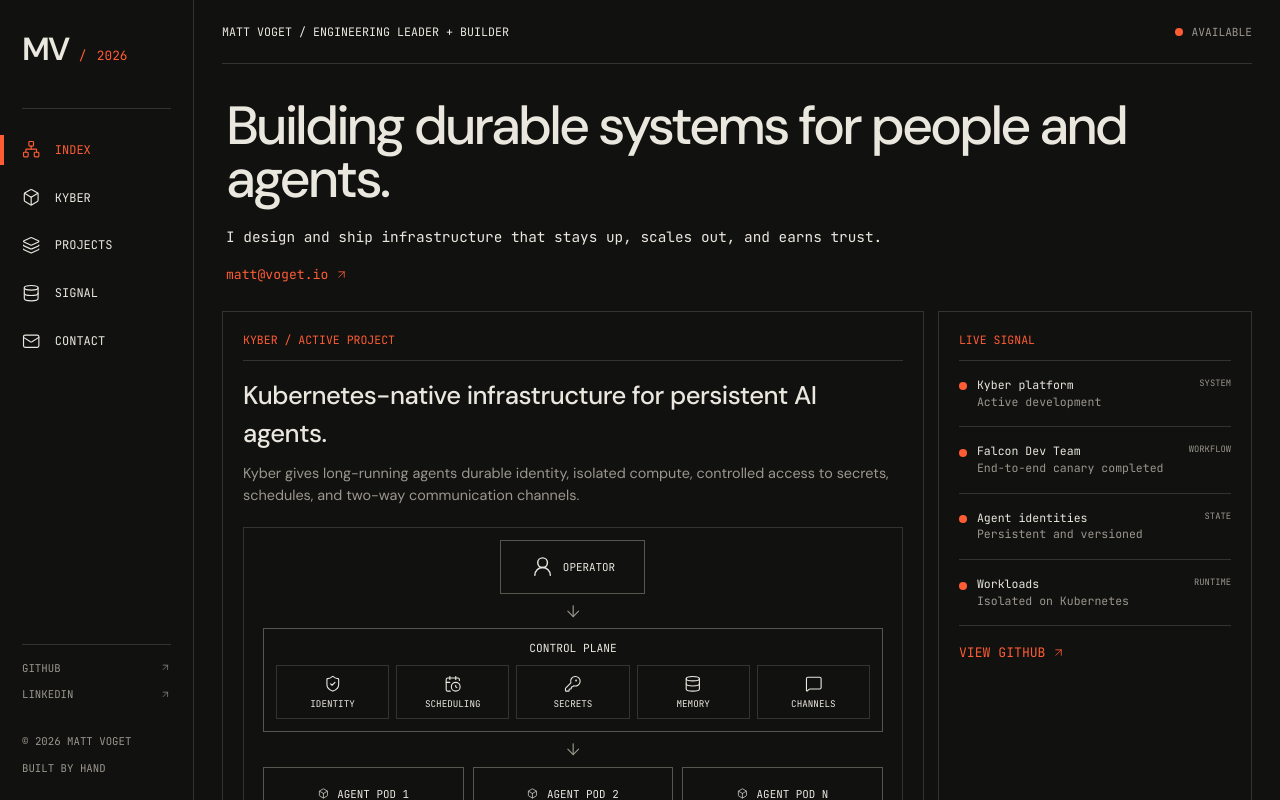
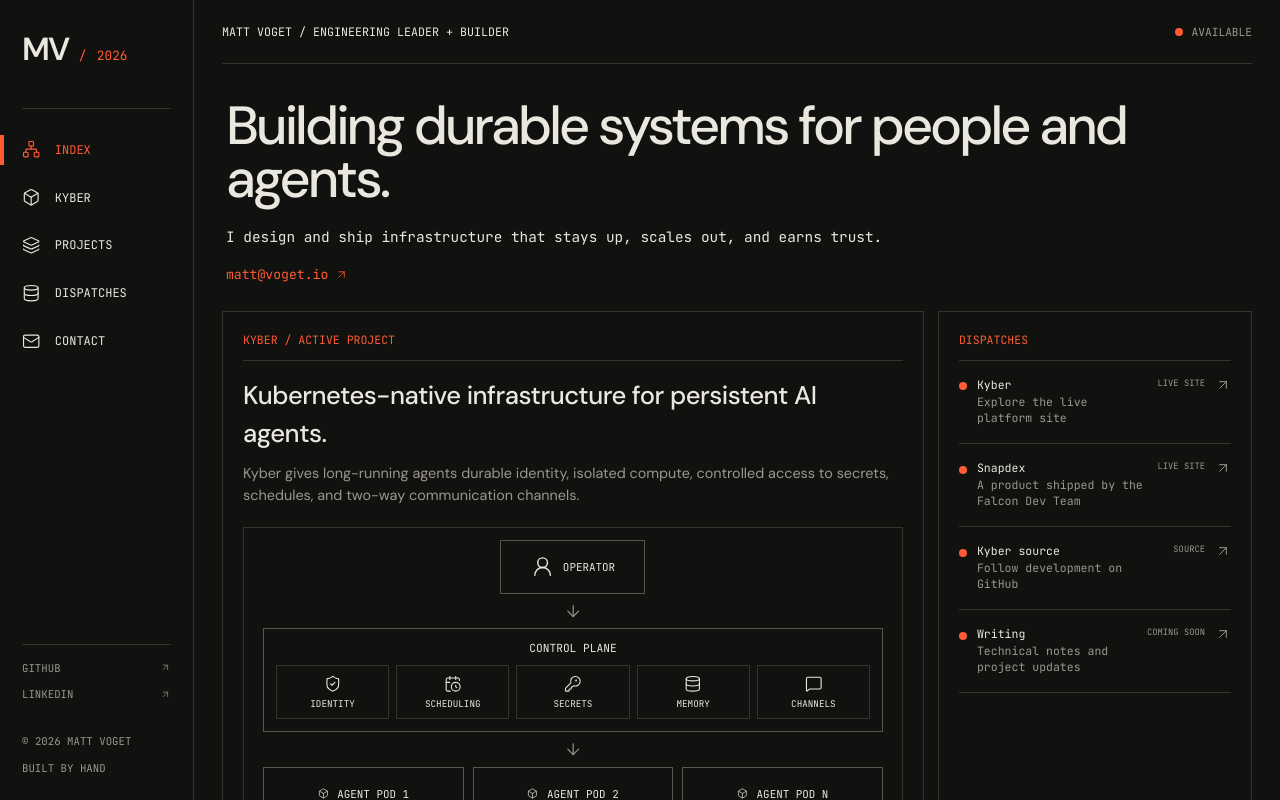
Before and after one commit to matty-v/voget-io, a React (Vite) app: page / in a window 1280 px wide. Shown: the top 800 px of the page. Built offline with nearby package versions, Linux system fonts and the light colour scheme.

Commit message:
refactor: replace signal panel with dispatches

```diff
--- a/src/App.tsx
+++ b/src/App.tsx
@@ -5,15 +5,15 @@ type Navigate = (event: React.MouseEvent<HTMLAnchorElement>, path: string) => vo
 
 const projects = [
   { index: '001', name: 'Kyber', status: 'active', focus: 'Kubernetes-native infrastructure for persistent AI agents', href: '#kyber' },
-  { index: '002', name: 'Falcon Dev Team', status: 'operational', focus: 'A multi-agent software team running on Kyber', href: '#signal' },
+  { index: '002', name: 'Falcon Dev Team', status: 'operational', focus: 'A multi-agent software team running on Kyber', href: '#dispatches' },
   { index: '003', name: 'Snapdex', status: 'shipped', focus: 'A Pokédex app delivered by the Falcon Dev Team', href: 'https://snapdex.ai' },
 ]
 
-const signals = [
-  { title: 'Kyber platform', detail: 'Active development', kind: 'SYSTEM' },
-  { title: 'Falcon Dev Team', detail: 'End-to-end canary completed', kind: 'WORKFLOW' },
-  { title: 'Agent identities', detail: 'Persistent and versioned', kind: 'STATE' },
-  { title: 'Workloads', detail: 'Isolated on Kubernetes', kind: 'RUNTIME' },
+const dispatches = [
+  { title: 'Kyber', detail: 'Explore the live platform site', kind: 'LIVE SITE', href: 'https://kyber.voget.io' },
+  { title: 'Snapdex', detail: 'A product shipped by the Falcon Dev Team', kind: 'LIVE SITE', href: 'https://snapdex.ai' },
+  { title: 'Kyber source', detail: 'Follow development on GitHub', kind: 'SOURCE', href: 'https://github.com/matty-v/kyber' },
+  { title: 'Writing', detail: 'Technical notes and project updates', kind: 'COMING SOON', href: '#dispatches' },
 ]
 
 function Brand() {
@@ -24,7 +24,7 @@ function Sidebar() {
   return <aside className="sidebar" aria-label="Primary navigation">
     <Brand />
     <nav className="side-nav">
-      <a className="active" href="#top"><Network /> Index</a><a href="#kyber"><Box /> Kyber</a><a href="#projects"><Layers3 /> Projects</a><a href="#signal"><Database /> Signal</a><a href="mailto:matt.voget@gmail.com"><Mail /> Contact</a>
+      <a className="active" href="#top"><Network /> Index</a><a href="#kyber"><Box /> Kyber</a><a href="#projects"><Layers3 /> Projects</a><a href="#dispatches"><Database /> Dispatches</a><a href="mailto:matt.voget@gmail.com"><Mail /> Contact</a>
     </nav>
     <div className="side-footer">
       <a href="https://github.com/matty-v" target="_blank" rel="noreferrer">GitHub <ArrowUpRight /></a><a href="https://www.linkedin.com/in/matthew-voget-47a225a1/" target="_blank" rel="noreferrer">LinkedIn <ArrowUpRight /></a><p>&copy; {new Date().getFullYear()} Matt Voget</p><span>Built by hand</span>
@@ -37,7 +37,7 @@ function MobileHeader() {
   return <header className="mobile-header">
     <Brand /><span className="availability"><i /> Available</span>
     <button type="button" aria-label={open ? 'Close menu' : 'Open menu'} aria-expanded={open} onClick={() => setOpen(!open)}>{open ? <X /> : <Menu />}</button>
-    {open && <nav className="mobile-menu"><a href="#kyber" onClick={() => setOpen(false)}>Kyber</a><a href="#projects" onClick={() => setOpen(false)}>Projects</a><a href="#signal" onClick={() => setOpen(false)}>Signal</a><a href="mailto:matt.voget@gmail.com">Contact</a></nav>}
+    {open && <nav className="mobile-menu"><a href="#kyber" onClick={() => setOpen(false)}>Kyber</a><a href="#projects" onClick={() => setOpen(false)}>Projects</a><a href="#dispatches" onClick={() => setOpen(false)}>Dispatches</a><a href="mailto:matt.voget@gmail.com">Contact</a></nav>}
   </header>
 }
 
@@ -54,7 +54,7 @@ function Architecture() {
 function KyberSection() {
   return <section className="kyber-section" id="kyber">
     <div className="project-card"><header className="module-heading"><span>Kyber / Active project</span></header><h2>Kubernetes-native infrastructure for persistent AI agents.</h2><p className="project-summary">Kyber gives long-running agents durable identity, isolated compute, controlled access to secrets, schedules, and two-way communication channels.</p><Architecture /><div className="facts" aria-label="Kyber facts"><p><span>Runtime</span> / Kubernetes</p><p><span>State</span> / Persistent</p><p><span>Control</span> / Human</p></div></div>
-    <section className="signal" id="signal"><header className="module-heading"><span>Live signal</span></header><div className="signal-list">{signals.map((signal) => <article key={signal.title}><i /><div><strong>{signal.title}</strong><span>{signal.detail}</span></div><small>{signal.kind}</small></article>)}</div><a className="text-link" href="https://github.com/matty-v" target="_blank" rel="noreferrer">View GitHub <ArrowUpRight /></a></section>
+    <section className="signal" id="dispatches"><header className="module-heading"><span>Dispatches</span></header><div className="signal-list">{dispatches.map((dispatch) => <a href={dispatch.href} target={dispatch.href.startsWith('http') ? '_blank' : undefined} rel={dispatch.href.startsWith('http') ? 'noreferrer' : undefined} key={dispatch.title}><i /><div><strong>{dispatch.title}</strong><span>{dispatch.detail}</span></div><small>{dispatch.kind}</small><ArrowUpRight /></a>)}</div></section>
   </section>
 }
 
--- a/src/index.css
+++ b/src/index.css
@@ -27,7 +27,7 @@ svg { width:1em; height:1em; stroke-width:1.5; }
 .site-main { margin-left:194px; padding:0 28px 28px; max-width:1600px; }
 .identity-line { min-height:64px; border-bottom:1px solid var(--line); display:flex; align-items:center; justify-content:space-between; font:.73rem 'JetBrains Mono',monospace; text-transform:uppercase; }
 .availability { display:inline-flex; align-items:center; gap:.55rem; color:var(--muted); font:.7rem 'JetBrains Mono',monospace; text-transform:uppercase; }
-.availability i,.signal article>i,.project-status i { width:8px; height:8px; flex:0 0 auto; border-radius:50%; background:var(--accent); }
+.availability i,.signal-list a>i,.project-status i { width:8px; height:8px; flex:0 0 auto; border-radius:50%; background:var(--accent); }
 .hero { padding:36px 4px 25px; }
 .hero h1 { max-width:1100px; margin:0; font-size:clamp(2.5rem,4.2vw,4.15rem); line-height:.98; letter-spacing:-.055em; font-weight:500; }
 .hero p { margin:1.2rem 0 .8rem; color:var(--text); font:.9rem/1.7 'JetBrains Mono',monospace; }
@@ -55,8 +55,10 @@ svg { width:1em; height:1em; stroke-width:1.5; }
 .facts p { margin:0; padding:12px 14px; border-right:1px solid var(--line); font:.68rem 'JetBrains Mono',monospace; text-transform:uppercase; }
 .facts p:last-child { border:0; }
 .facts span { display:block; margin-bottom:.35rem; color:var(--accent); }
-.signal-list article { display:grid; grid-template-columns:auto minmax(0,1fr) auto; align-items:start; gap:10px; padding:16px 0; border-bottom:1px solid var(--line); }
-.signal-list article>i { margin-top:.35rem; }
+.signal-list a { display:grid; grid-template-columns:auto minmax(0,1fr) auto auto; align-items:start; gap:10px; padding:16px 0; border-bottom:1px solid var(--line); }
+.signal-list a:hover strong,.signal-list a:hover>svg { color:var(--accent); }
+.signal-list a>i { margin-top:.35rem; }
+.signal-list a>svg { color:var(--muted); }
 .signal-list strong,.signal-list span { display:block; font:.72rem/1.45 'JetBrains Mono',monospace; }
 .signal-list span,.signal-list small { color:var(--muted); }
 .signal-list small { font:.55rem 'JetBrains Mono',monospace; }
```
Also changed, not shown: design/systems-index-spec.md (+1 -1 lines), 1 other file (tests, documents, lock files or other folders).
